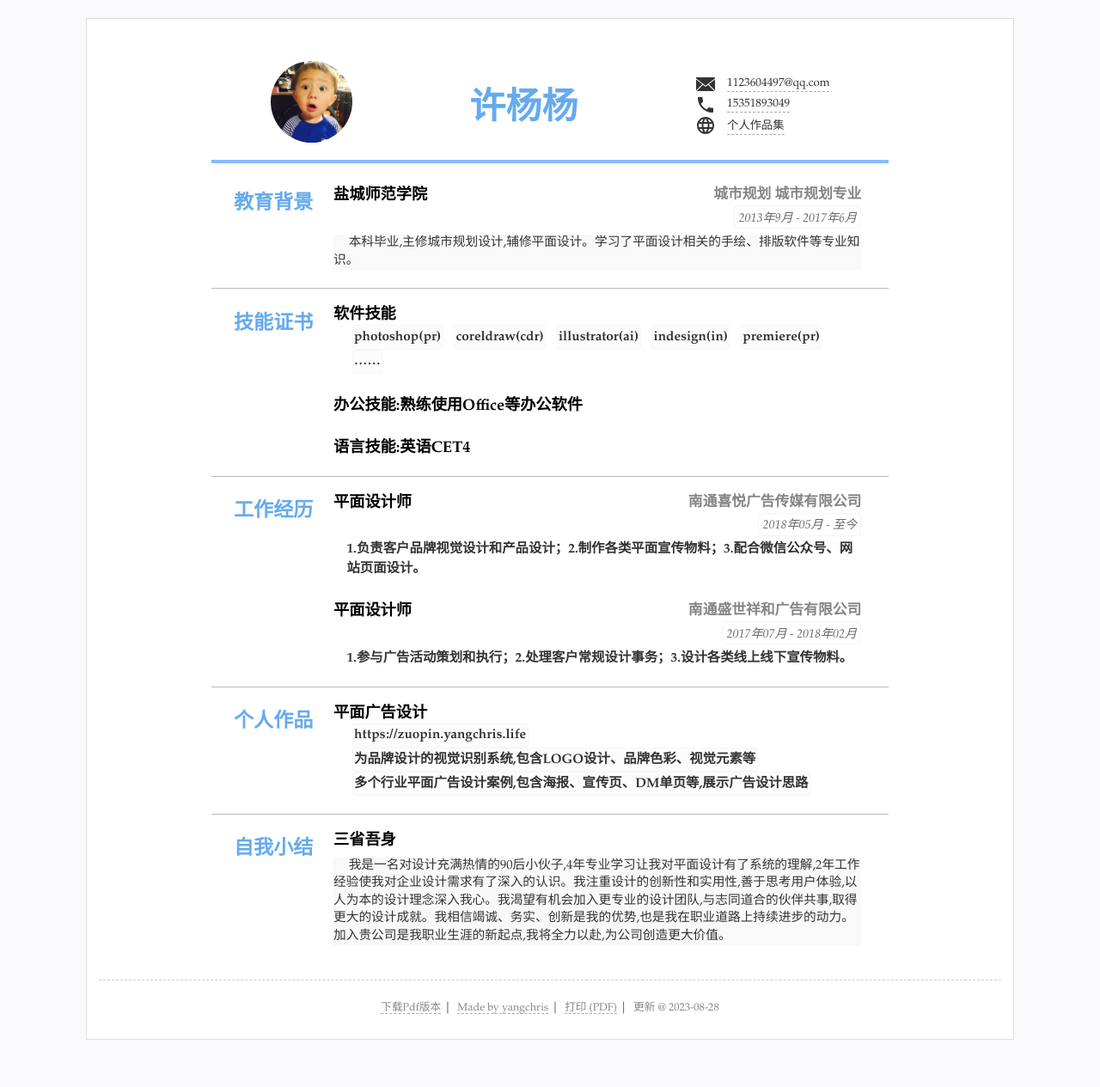
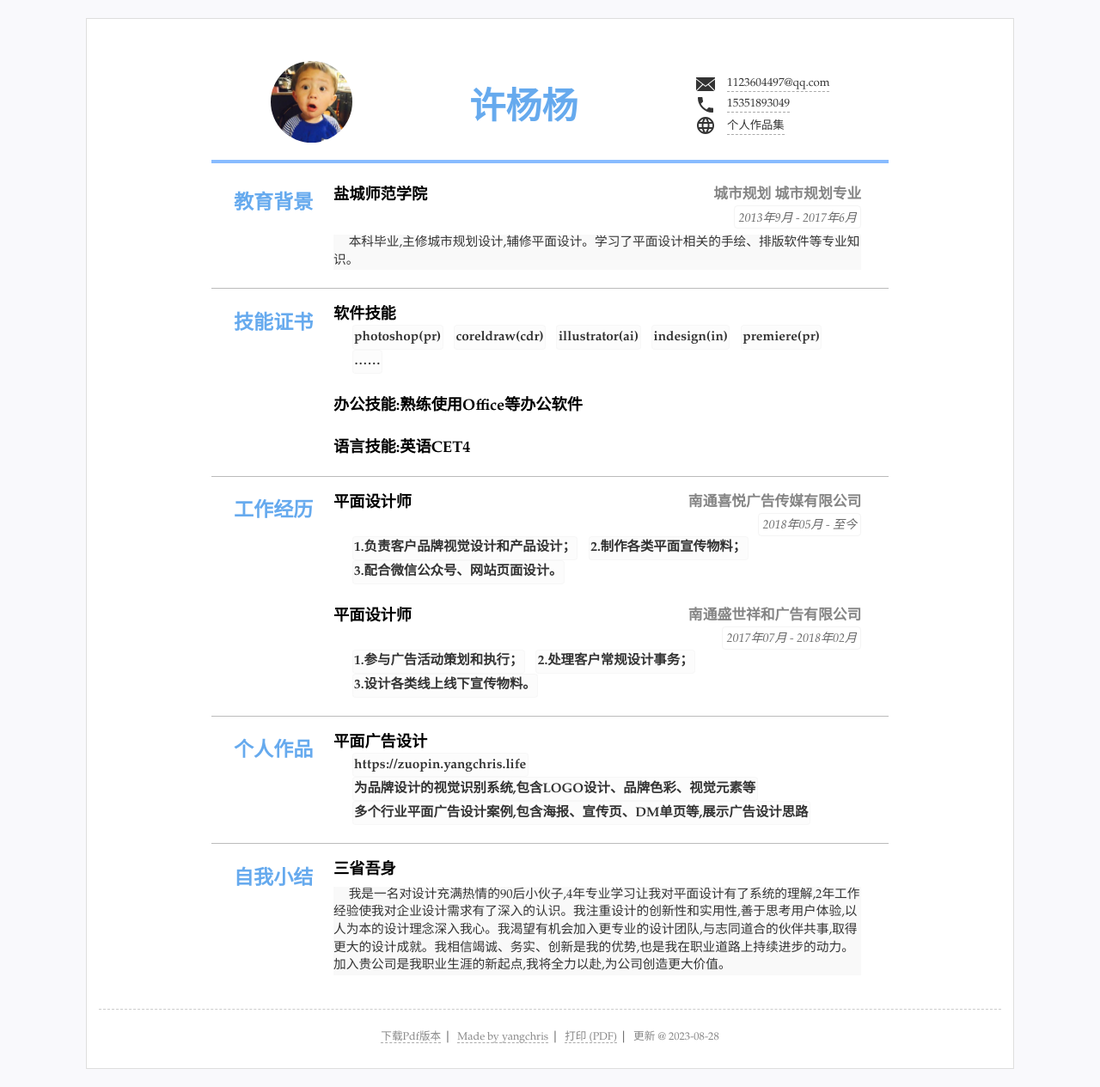
Before and after one commit to yangchris4/resume, a Jekyll site: the page built from index.html, in a window 1280 px wide. Shown: the whole page at 86% size. Built offline with Jekyll 4.4.1, drawn with Linux system fonts in a browser that asks for light colours; before the commit the page ends 1231 px from its top, so only the background shows below that; part of the change alters nothing that is shown.

```diff
--- a/_data/resume.yml
+++ b/_data/resume.yml
@@ -44,14 +44,14 @@ main:
   - title: 平面设计师
     sub: 南通喜悦广告传媒有限公司
     duration: "2018年05月 - 至今"
-    summary:
+    items:
     - 1.负责客户品牌视觉设计和产品设计；
     - 2.制作各类平面宣传物料；
     - 3.配合微信公众号、网站页面设计。
   - title: 平面设计师
     sub: 南通盛世祥和广告有限公司
     duration: "2017年07月 - 2018年02月"
-    summary:
+    items:
       - 1.参与广告活动策划和执行；
       - 2.处理客户常规设计事务；
       - 3.设计各类线上线下宣传物料。
```
